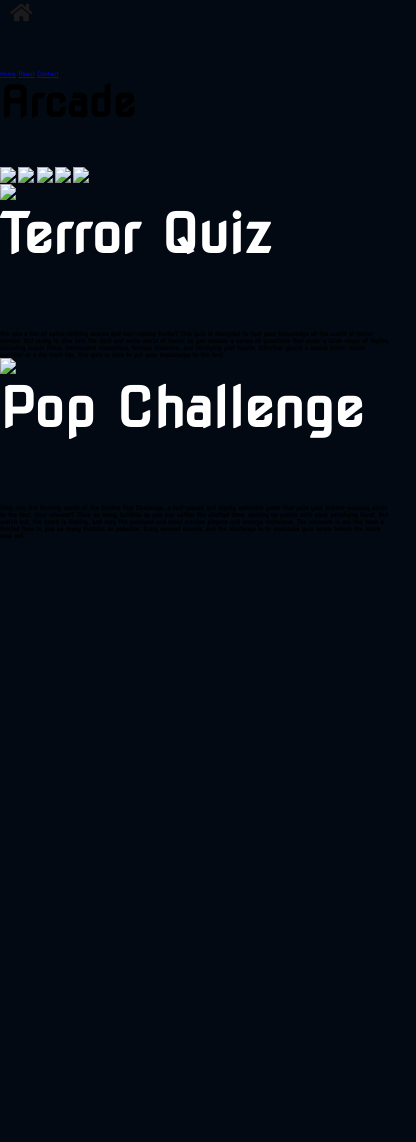
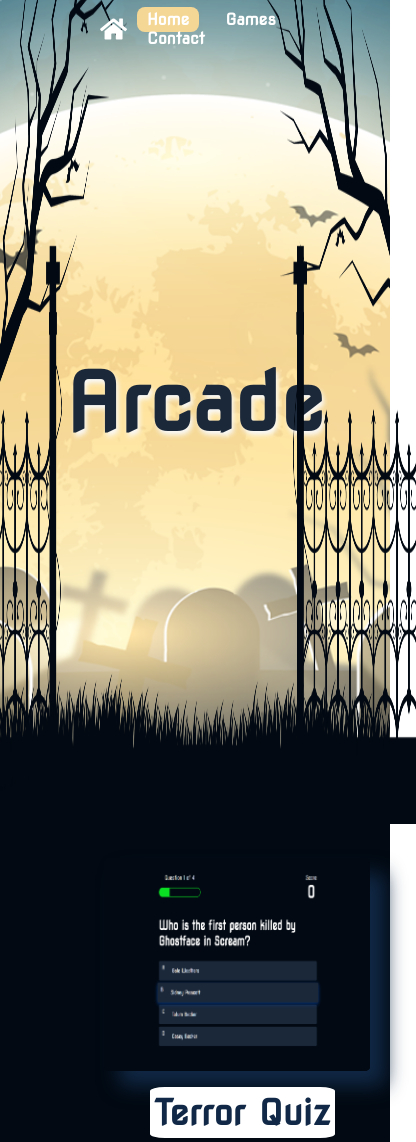
Before and after one commit to saggarwal8090/ARCHADE, a plain HTML site: page index.html in a window 390 px wide. Shown: the part 20-1162 px from the top of the page, 416 px wide, since content can reach past the window. Before the commit the page ends 844 px from the top, so only its background shows below. Drawn offline with Linux system fonts and the light colour scheme; files that its build step writes are made by us from their sources.

Commit message:
Formatting

```diff
--- a/HomePage/script.js
+++ b/HomePage/script.js
@@ -13,3 +13,7 @@ window.addEventListener('scroll',()=>{
     gateLeft.style.left = value * 0.5 + 'px';
     gateRight.style.left = value * -0.5 +'px';
 });
+
+function handleSubmit(){
+    window.alert("Your feedback has been submitted successfully!!")
+}
--- a/HomePage/style.css
+++ b/HomePage/style.css
@@ -8,7 +8,6 @@
 }
 body {
   overflow-x: hidden;
-
 }
 header {
   position: absolute;
@@ -34,23 +33,14 @@ header {
   margin-left: 20px;
   padding: 6px 15px;
   transition: 0.5s;
+  border-radius:8px;
 }
 .navigation a:hover,
 .navigation a.active {
   background-color: #F5D795;
 }
-.navigation a span {
-  position: absolute;
-  top: 0;
-  left: 0;
-  width: 100%;
-  height: 100%;
-  background: #fff;
-  border-radius: 30px;
-  z-index: -1;
-  transform: scale(0);
-  opacity: 0;
-  transition: 0.5s;
+.navigation a.active{
+  cursor:not-allowed;
 }
 .parallax {
   position: relative;
@@ -103,13 +93,21 @@ header {
 .centre{
   text-align: center;
 }
+.centre span{
+  font-size: 35px;
+  font-weight: 4000;
+  background-color:#fff;
+  color:#112946;
+  border-radius: 8%;
+  padding:1.5%;
+}
+a img{
+  box-shadow: 15px 15px 20px #112946;
+}
 a:hover {
-  background-color: #F5D795;
   border-radius: 5%;
 }
-a img{
-    box-shadow: 6px 6px 2px 6px #112946;
-}
+
 #quiz,
 #game {
   display: flex;
@@ -141,9 +139,11 @@ a img{
 }
   #game .left, #quiz .left{
     width:80vw;
+    padding:0 9% 9% 0;
 }
   #game .right, #quiz .right{
     width:80vw;
+    padding-right:19%;
   }
 
   .navigation a {
@@ -158,4 +158,10 @@ a img{
   .logo {
     font-size: 1.5em;
   }
+  .parallax img#gate-left {
+    transform: translateX(-150px);
+  }
+  .parallax img#gate-right {
+    transform: translateX(120px);
+  }
 }
--- a/index.html
+++ b/index.html
@@ -1,10 +1,3 @@
-<!-- #1B283A  dark blue-->
-<!-- #F5D795  creamish-->
-<!-- #020912   darkest blue-->
-<!-- #617F84 lighter to darker blue #1A3C4B -->
-<!-- #96e660 0%, #0bad21  green variation -->
-
-
 <!DOCTYPE html>
 <html lang="en">
 
@@ -13,9 +6,9 @@
     <meta http-equiv="X-UA-Compatible" content="IE=edge">
     <meta name="viewport" content="width=device-width, initial-scale=1.0">
     <title>Arcade</title>
-    <link rel="stylesheet" href="style.css">
+    <link rel="stylesheet" href="./HomePage/style.css">
     <link rel="stylesheet" href="https://use.fontawesome.com/releases/v5.13.1/css/all.css" integrity="sha384-xxzQGERXS00kBmZW/6qxqJPyxW3UR0BPsL4c8ILaIWXva5kFi7TxkIIaMiKtqV1Q" crossorigin="anonymous">
-    <link rel="shortcut icon" type="image/x-icon" href="favicon.ico" />
+    <link rel="shortcut icon" type="image/x-icon" href="./HomePage/favicon.ico" />
 </head>
 
 <body>
@@ -23,39 +16,39 @@
         <h2 class = "logo"><i class="fas fa-home"></i>
         </h2>
         <nav class="navigation">
-            <a href="#"  >Home</a></span></span></a>
-            <a href="#quiz">About</a></span></span></a>
-            <a href="./contactus.html">Contact</a></span></span></a>
+            <a href="#" class="active"  >Home</a></span></span></a>
+            <a href="#quiz">Games</a></span></span></a>
+            <a href="./HomePage/contactus.html">Contact</a></span></span></a>
 
         </nav>
     </header>
 
     <section class="parallax">
         <h2 id="text">Arcade</h2>
-        <img src="./images/tree-left.png" id="tree-left">
-        <img src="./images/tree-right.png" id="tree-right">
-        <img src="./images/gate-left.png" id="gate-left">
-        <img src="./images/gate-right.png" id="gate-right">
-        <img src="./images/grass.png" id="grass">
+        <img src="./HomePage/images/tree-left.png" id="tree-left">
+        <img src="./HomePage/images/tree-right.png" id="tree-right">
+        <img src="./HomePage/images/gate-left.png" id="gate-left">
+        <img src="./HomePage/images/gate-right.png" id="gate-right">
+        <img src="./HomePage/images/grass.png" id="grass">
     </section>
 
     <section class="sec">
         <div id="quiz">
             <div class="left">
-                <a href ='../quiz/index.html' target="_blank"><img class="sub" src="./images/quiz.png"></a>
+                <a href ='./quiz/index.html' target="_blank"><img class="sub" src="./HomePage/images/quiz.png"></a>
             </div>
             <div class="right">
-                <h1 class="centre" >Terror Quiz</h1><br><br>
+                <h1 class="centre" ><span>Terror Quiz</span></h1><br><br>
                 <h3 >Are you a fan of spine-chilling scares and hair-raising thrills? This quiz is designed to test your knowledge of the world of horror movies.
 Get ready to dive into the dark and eerie world of horror as you answer a series of questions that cover a wide range of topics, including iconic films, memorable characters, famous directors, and terrifying plot twists. Whether you're a casual horror movie watcher or a die-hard fan, this quiz is sure to put your knowledge to the test.</h3>
             </div>
         </div>
         <div id="game">
             <div class="left">
-                <a href="../BubbleGameJs/index.html" target="_blank"> <img class="sub" src="./images/bubble.png"></a>
+                <a href="./BubbleGameJs/index.html" target="_blank"> <img class="sub" src="./HomePage/images/bubble.png"></a>
             </div>
             <div class="right">
-                <h1 class="centre" >Pop Challenge</h1><br><br>
+                <h1 class="centre"><span>Pop Challenge</span></h1><br><br>
                 <h3 >Step into the thrilling world of the Bubble Pop Challenge, a fast-paced and highly addictive game that puts your bubble-popping skills to the test. Your mission? Clear as many bubbles as you can within the allotted time, racking up points with each satisfying burst. But watch out, the clock is ticking, and only the quickest and most precise players will emerge victorious.
                     The pressure is on! You have a limited time to pop as many bubbles as possible. Every second counts, and the challenge is to maximize your score before the clock runs out.
                 </h3>
@@ -63,7 +56,7 @@ Get ready to dive into the dark and eerie world of horror as you answer a series
         </div>
     </section>
 
-    <script src="script.js"></script>
+    <script src="./HomePage/script.js"></script>
 </body>
 
 </html>
--- a/quiz/style.css
+++ b/quiz/style.css
@@ -61,7 +61,7 @@ h2 {
 .btn:hover {
     cursor: pointer;
     box-shadow: 0 0.4rem 1.4rem 0 rgba(8, 114, 244, 0.6);
-    transition: transform 150ms;
+    transition: 150ms;
     transform: scale(1.03);
 }
 .btn[disabled]:hover {
@@ -94,7 +94,6 @@ input {
     padding: 1.5rem;
     font-size: 1.8rem;
     border: none;
-    box-shadow: 0 0.1rem 1.4rem 0 rgba(86, 185, 235, 0.5);
 }
 input::placeholder {
     color: #aaa;
```
Also changed, not shown: HomePage/contactus.css (+5 -8 lines), HomePage/contactus.html (+6 -5 lines), quiz/end.html (+1 -1 lines), quiz/highscores.html (+1 -1 lines).
